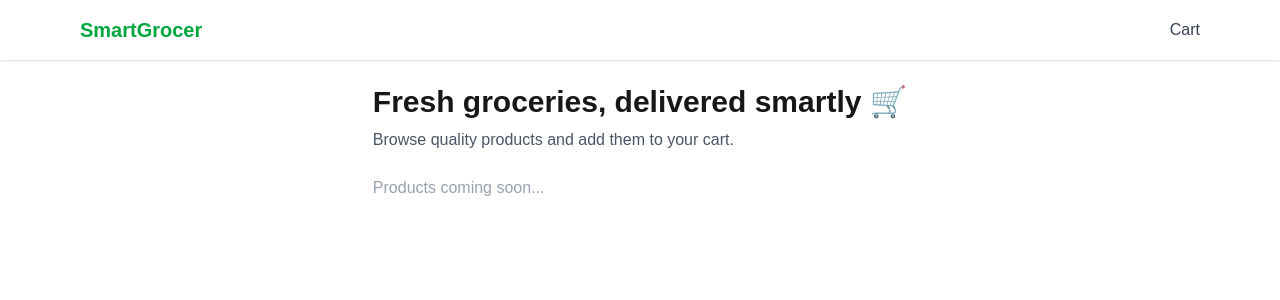
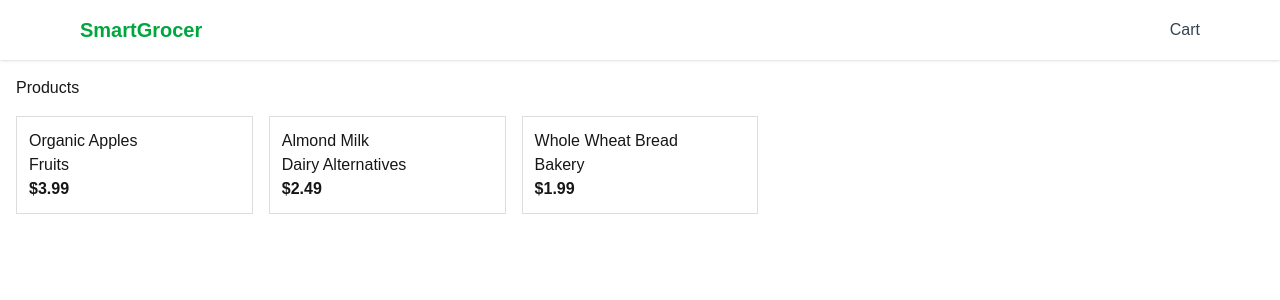
Before and after one commit to BusraKahraman/smart-grocer, a Next.js app: page / in a window 1280 px wide. Shown: the top 300 px of the page. Built offline with nearby package versions, Linux system fonts and the light colour scheme.

Commit message:
Render product grid on homepage using reusable components

```diff
--- a/app/page.js
+++ b/app/page.js
@@ -1,15 +1,23 @@
+import { products } from '@/components/data/products';
+import ProductCard from '@/components/ui/ProductCard';
+
 export default function Home() {
 	return (
 		<>
-			<main className='max-w-6xl mx-auto p-6'>
-				<h1 className='text-3xl font-bold mb-2'>
-					Fresh groceries, delivered smartly 🛒
-				</h1>
-				<p className='text-gray-600 mb-6'>
-					Browse quality products and add them to your cart.
-				</p>
-
-				<div className='text-gray-400'>Products coming soon...</div>
+			<main style={{ padding: '16px' }}>
+				<h1>Products</h1>
+				<div
+					style={{
+						display: 'grid',
+						gridTemplateColumns: 'repeat(auto-fill, minmax(200px, 1fr))',
+						gap: '16px',
+						marginTop: '16px',
+					}}
+				>
+					{products.map((product) => (
+						<ProductCard key={product.id} product={product} />
+					))}
+				</div>
 			</main>
 		</>
 	);
--- a/components/ui/ProductCard.jsx
+++ b/components/ui/ProductCard.jsx
@@ -0,0 +1,9 @@
+export default function ProductCard({ product }) {
+	return (
+		<div style={{ border: '1px solid #ddd', padding: '12px' }}>
+			<h3>{product.name}</h3>
+			<p>{product.category}</p>
+			<strong>${product.price}</strong>
+		</div>
+	);
+}
```
